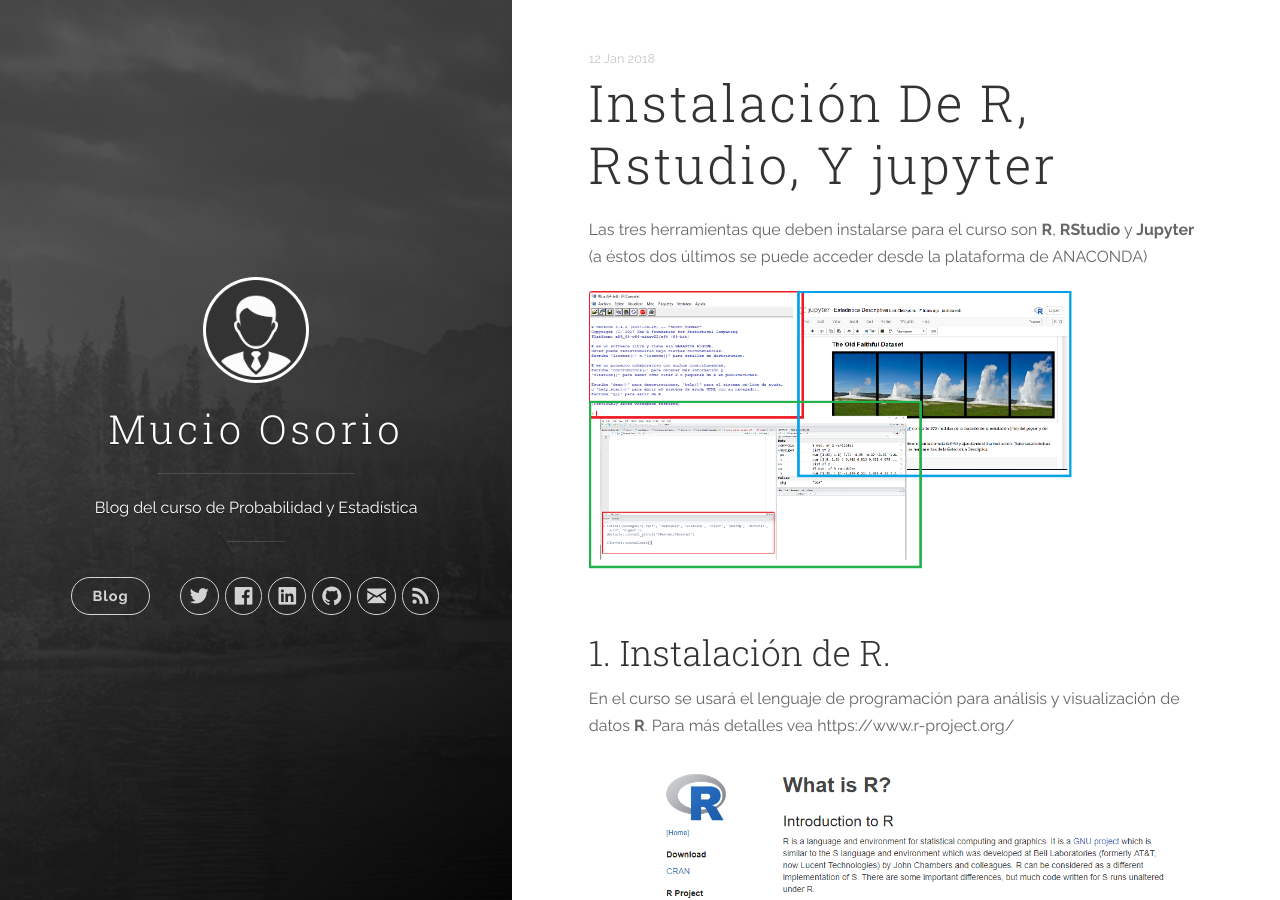
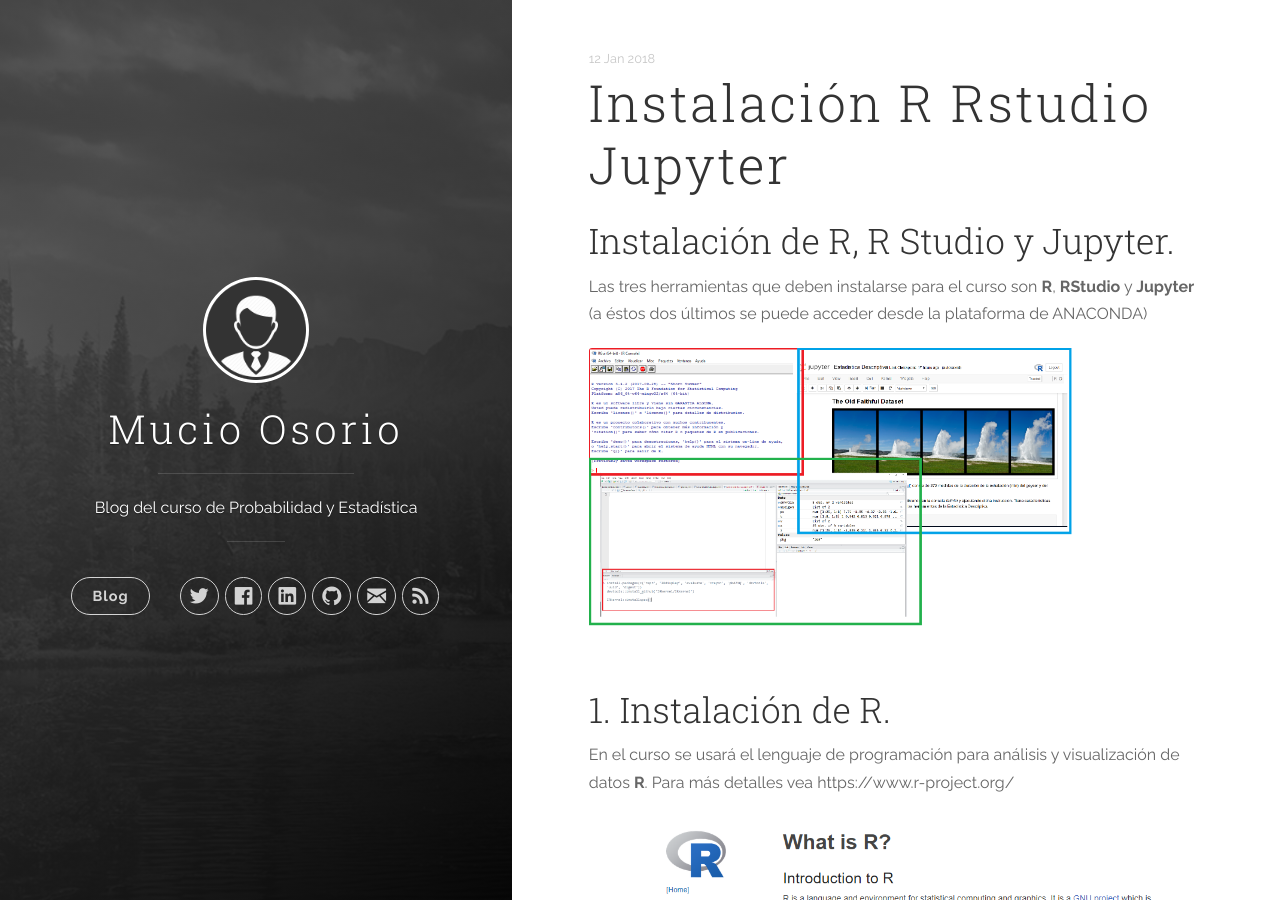
Before and after one commit to mucioosorio/probabilidad, a Jekyll site: the page built from _posts/2018-01-12-Instalación-R-RStudio-Jupyter.md, in a window 1280 px wide and 900 px high. Built offline with Jekyll 4.4.1, drawn with Linux system fonts in a browser that asks for light colours; nearby versions of some CDN libraries.

Commit message:
Update and rename 2018-01-12-Instalación-de-R,-RStudio,-y Jupyter.md to 2018-01-12-Instalación-R-RStudio-Jupyter.md

```diff
--- a/_posts/2018-01-12-Instalación-de-R,-RStudio,-y Jupyter.md
+++ b/_posts/2018-01-12-Instalación-R-RStudio-Jupyter.md
@@ -1,4 +1,4 @@
-
+## Instalación de R, R Studio y Jupyter.
 
 
 Las tres herramientas que deben instalarse para el curso son **R**, **RStudio** y **Jupyter** (a éstos  dos últimos se puede acceder desde la plataforma de ANACONDA)
```
